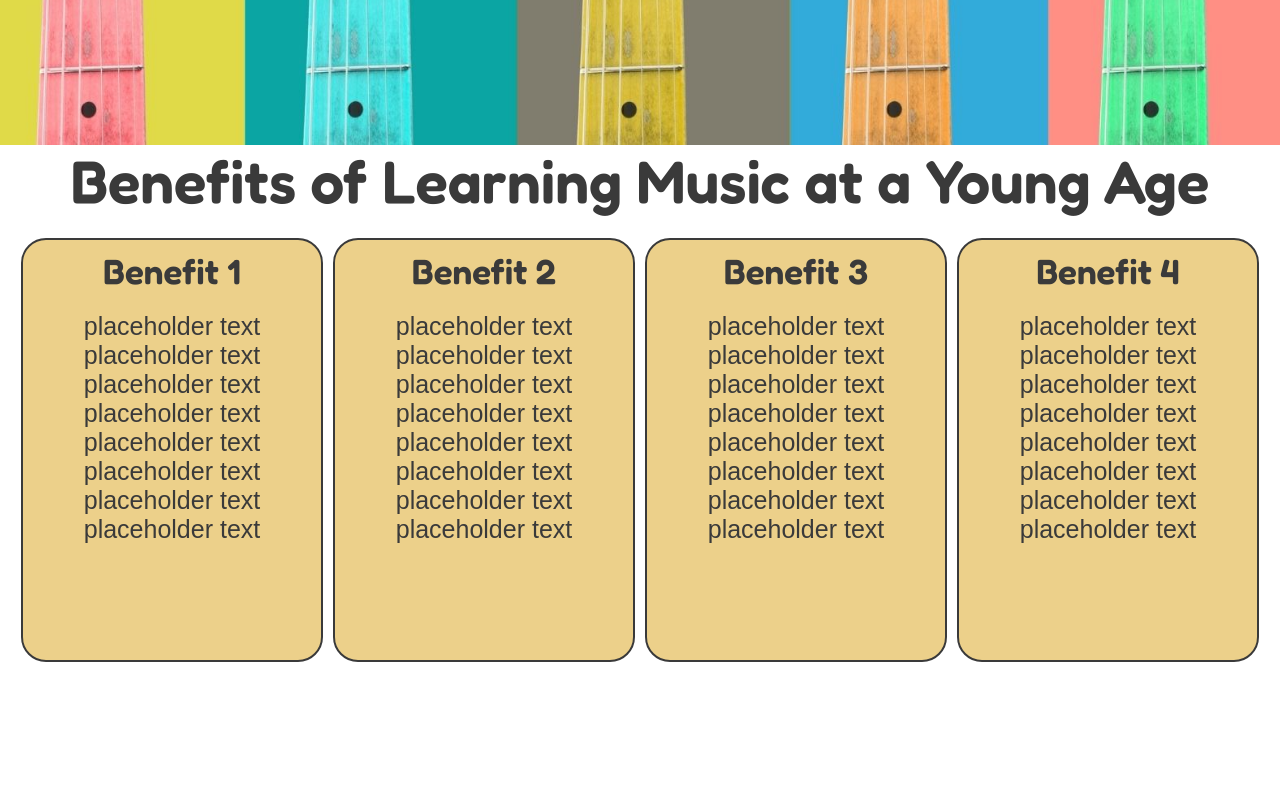
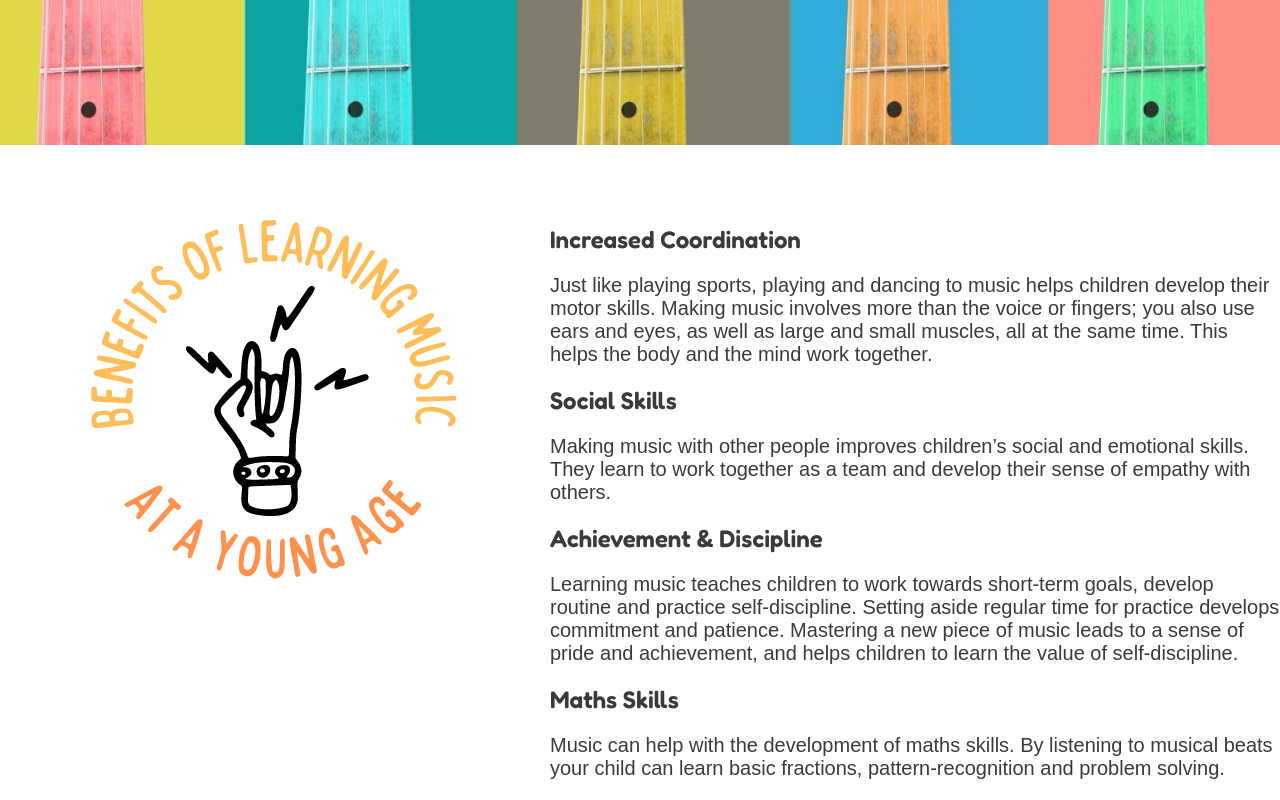
Before and after one commit to beccaob/html-css-portfolio-project-1, a plain HTML site: page index.html in a window 1280 px wide. Shown: the part 765-1565 px from the top of the page. Before the commit the page ends 1448 px from the top, so only its background shows below. Drawn offline with Linux system fonts and the light colour scheme; a web font is replaced by a local one.

Commit message:
add benefits of learning music and style

```diff
--- a/assets/CSS/style.css
+++ b/assets/CSS/style.css
@@ -69,34 +69,20 @@ body {
 
 /* main body content */
 
-#benefits h1 {
-    font-size: 60px;
-    text-align: center;
-}
-.about-us {
-    border: none;
-    margin: 1rem;
-    text-align: center;
+ .benefits {
     display: flex;
   }
 
-  .who, .why, .when, .where {
-      border: 2px solid;
-      border-radius: 25px;
-      background-color: rgba(218, 165, 32, 0.521);
+  #benefits-img {
+      margin: 45px 25px;
+  }
 
-      height: 400px;
-      width: 600px;
-      padding: 10px;
-      margin: 5px;
+  #benefit-reasons {
+    margin-top: 80px;
 
   }
 
-  .about-us h2 {
-      font-size: 35px;
+  .benefits p {
+      font-family: Hubballi, sans-serif;
+      font-size: 20px;
   }
-
-  .about-us p {
-      font-size: 25px;
-      font-family: Hubballi, sans-serif;
-  }
--- a/index.html
+++ b/index.html
@@ -1,5 +1,6 @@
 <!DOCTYPE html>
 <html lang="en">
+
 <head>
     <meta charset="UTF-8">
     <meta http-equiv="X-UA-Compatible" content="IE=edge">
@@ -19,7 +20,8 @@
 <body>
     <header>
         <a href="index.html">
-            <img src="assets/images/the-rhythm-lounge-logo-with-description.png" alt="the rhythm lounge logo" id="logo-pic">
+            <img src="assets/images/the-rhythm-lounge-logo-with-description.png" alt="the rhythm lounge logo"
+                id="logo-pic">
         </a>
 
         <nav>
@@ -43,26 +45,33 @@
 
     <!-- homepage content -->
 
-    <section id="benefits">
-        <h1>Benefits of Learning Music at a Young Age</h1>
-    <div class='about-us'>
-        <div class='who'>
-            <h2>Benefit 1</h2><br>
-            <p>placeholder text placeholder text placeholder text placeholder text placeholder text placeholder text placeholder text placeholder text </p>
+    <div class="benefits">
+        <div>
+            <img src="assets/images/benefits.png" alt="benefits of learning music at a young age" id="benefits-img">
         </div>
-        <div class='why'>
-            <h2>Benefit 2</h2><br>
-            <p>placeholder text placeholder text placeholder text placeholder text placeholder text placeholder text placeholder text placeholder text </p>
+        <div id="benefit-reasons">
+            <h2>Increased Coordination</h2><br>
+            <p>Just like playing sports, playing and dancing to music helps children develop their motor skills. Making
+                music involves more than the voice or fingers; you also use ears and eyes, as well as large and small
+                muscles, all at the same time. This helps the body and the mind work together. </p><br>
+
+            <h2>Social Skills</h2><br>
+            <p>Making music with other people improves children’s social and emotional skills. They learn to work
+                together as a team and develop their sense of empathy with others. </p><br>
+
+            <h2>Achievement & Discipline</h2><br>
+            <p>Learning music teaches children to work towards short-term goals, develop routine and practice
+                self-discipline. Setting aside regular time for practice develops commitment and patience. Mastering a
+                new piece of music leads to a sense of pride and achievement, and helps children to learn the value of
+                self-discipline. </p><br>
+
+            <h2>Maths Skills</h2><br>
+            <p>Music can help with the development of maths skills. By listening to musical beats your child can learn
+                basic fractions, pattern-recognition and problem solving. </p><br>
         </div>
-        <div class='where'>
-            <h2>Benefit 3</h2><br>
-            <p>placeholder text placeholder text placeholder text placeholder text placeholder text placeholder text placeholder text placeholder text </p>
-        </div>
-        <div class='when'>
-            <h2>Benefit 4</h2><br>
-            <p>placeholder text placeholder text placeholder text placeholder text placeholder text placeholder text placeholder text placeholder text </p>
-        </div>
-    </section>
+    </div>
+
 
 </body>
+
 </html>
```
Also changed, not shown: assets/images/benefits.png (added).
